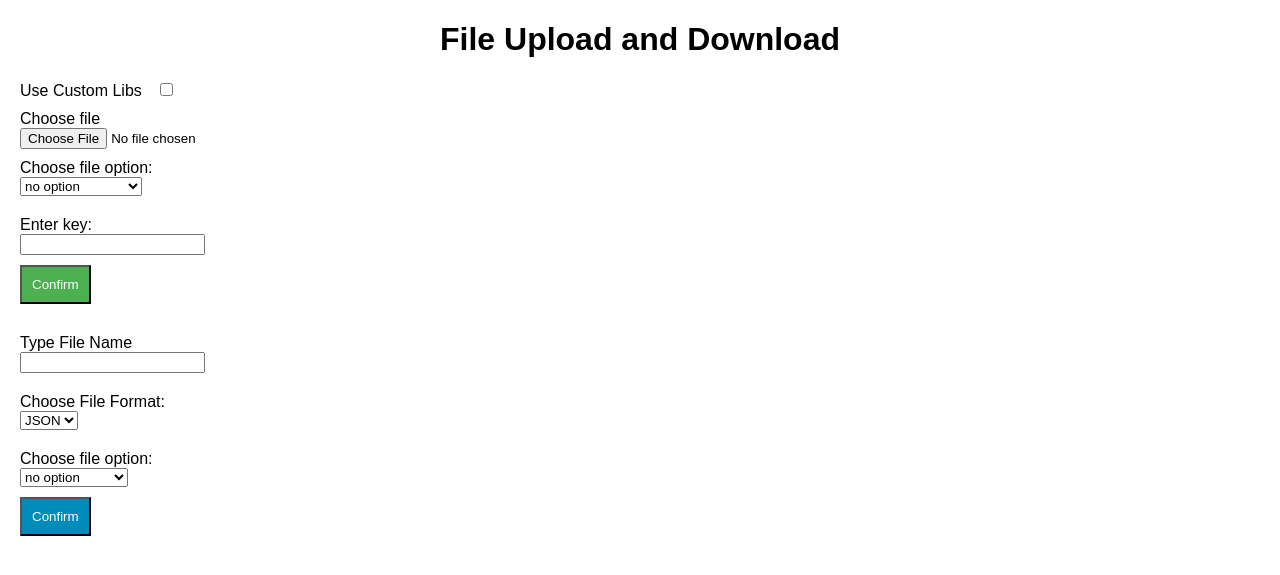
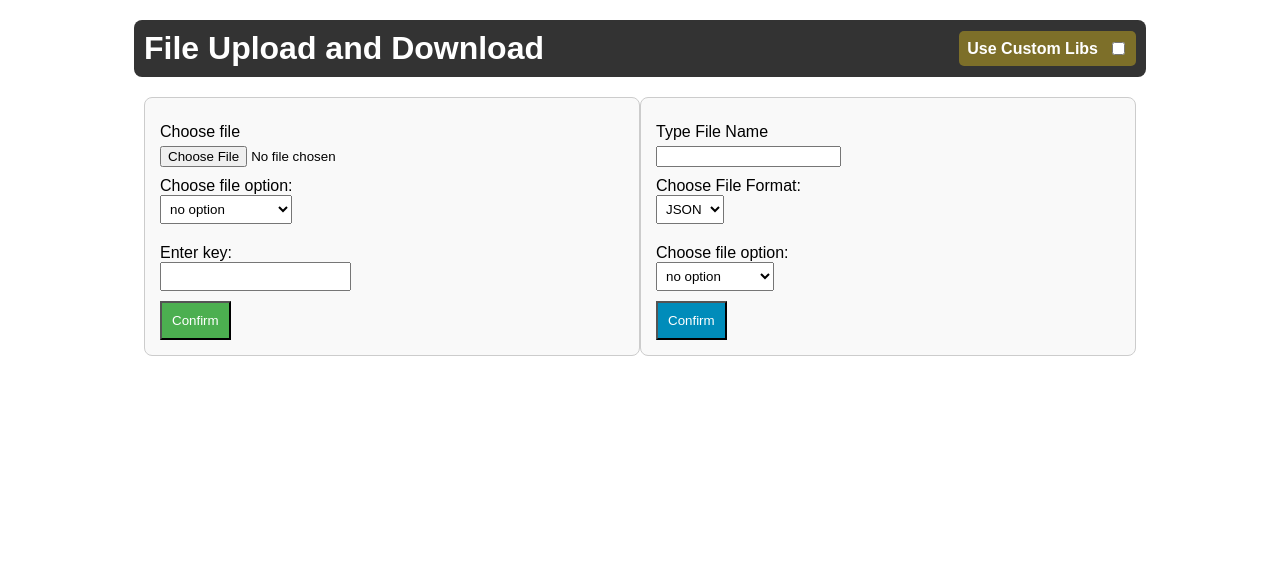
Before and after one commit to Tikhon-Radkevich/IndustrialProgramming, a FastAPI app: page / in a window 1280 px wide. Shown: the top 575 px of the page. Run offline with FastAPI, Linux system fonts and the light colour scheme.

Commit message:
uploadConfirmButton id added for confirm button, to use it in selenium tests

```diff
--- a/api/templates/index.html
+++ b/api/templates/index.html
@@ -4,27 +4,60 @@
     <meta charset="UTF-8">
     <meta name="viewport" content="width=device-width, initial-scale=1.0">
     <title>File Upload and Download</title>
+
+    <style>
+        body {
+            font-family: Arial, sans-serif;
+            margin: 20px;
+            display: flex;
+            flex-direction: column;
+            align-items: center;
+        }
+
+        #headerDiv {
+            width: 80%;
+            margin-bottom: 20px;
+        }
+
+        #contentDiv {
+            width: 80%;
+            display: flex;
+            justify-content: space-between;
+        }
+
+        #uploadForm, #downloadForm, #messageDiv {
+            width: 48%; /* Adjusted width to allow some space between forms */
+            margin-bottom: 20px;
+        }
+    </style>
 </head>
-<body style="font-family: Arial, sans-serif; margin: 20px;">
+<body>
+
 <script src="/static/download_file.js"></script>
 <script src="/static/upload_file.js"></script>
 
-<h1 style="text-align: center;">File Upload and Download</h1>
+<!-- Header Div -->
+<div id="headerDiv" style="display: flex; justify-content: space-between; align-items: center; background-color: #333; padding: 10px; border-radius: 8px; margin-bottom: 20px; color: white;">
+    <h1 style="margin: 0;">File Upload and Download</h1>
 
-<!-- Upload Form -->
-<form id="uploadForm" action="/uploadfile/" method="post" enctype="multipart/form-data" style="margin-bottom: 30px;">
-    <label for="useCustomLibs" style="margin-right: 10px;">Use Custom Libs</label>
-    <input type="checkbox" id="useCustomLibs" name="customLibs" value="true">
+    <div style="background-color: #7d6f29; padding: 8px; border-radius: 5px; display: flex; align-items: center;">
+        <label for="useCustomLibs" style="margin-right: 10px; font-weight: bold; color: white;">Use Custom Libs</label>
+        <input type="checkbox" id="useCustomLibs" name="customLibs" value="true">
+    </div>
+</div>
 
-    <br>
+<!-- Content Div -->
+<div id="contentDiv">
+    <!-- Upload Form -->
+    <form id="uploadForm" action="/uploadfile/" method="post" enctype="multipart/form-data" style="border: 1px solid #ccc; padding: 15px; border-radius: 8px; background-color: #f9f9f9;">
 
     <label for="file" style="display: block; margin-top: 10px;">Choose file</label>
-    <input type="file" name="file" id="file" accept=".json, .xml">
+    <input type="file" name="file" id="file" accept=".json, .xml, .zip" style="margin-top: 5px;">
 
     <br>
 
     <label for="fileOption" style="display: block; margin-top: 10px;">Choose file option:</label>
-    <select id="fileOption" style="margin-bottom: 10px;">
+    <select id="fileOption" style="margin-bottom: 10px; padding: 5px;">
         <option value="none">no option</option>
         <option value="unzip">Unzip</option>
         <option value="decrypt">Decrypt</option>
@@ -35,23 +68,22 @@
     <br>
 
     <label for="keyInput" style="display: block; margin-top: 10px;">Enter key:</label>
-    <input type="text" id="keyInput" name="textInput" style="margin-bottom: 10px;">
+    <input type="text" id="keyInput" name="textInput" style="margin-bottom: 10px; padding: 5px;">
 
     <br>
 
-    <input type="button" value="Confirm" onclick="uploadFile()"
-           style="background-color: #4CAF50; color: white; padding: 10px; cursor: pointer;">
+    <input type="button" id="uploadConfirmButton" value="Confirm" onclick="uploadFile()" style="background-color: #4CAF50; color: white; padding: 10px; cursor: pointer;">
 </form>
 
-<!-- Download Form -->
-<form id="downloadForm" action="/download/" method="post" enctype="multipart/form-data">
+    <!-- Download Form -->
+    <form id="downloadForm" action="/download/" method="post" enctype="multipart/form-data" style="border: 1px solid #ccc; padding: 15px; border-radius: 8px; background-color: #f9f9f9;">
     <label for="fileName" style="display: block; margin-top: 10px;">Type File Name</label>
-    <input type="text" id="fileName" name="textInput" style="margin-bottom: 10px;">
+    <input type="text" id="fileName" name="textInput" style="margin-top: 5px;">
 
     <br>
 
     <label for="fileFormat" style="display: block; margin-top: 10px;">Choose File Format:</label>
-    <select id="fileFormat" style="margin-bottom: 10px;">
+    <select id="fileFormat" style="margin-bottom: 10px; padding: 5px;">
         <option value=".json">JSON</option>
         <option value=".xml">XML</option>
     </select>
@@ -59,7 +91,7 @@
     <br>
 
     <label for="saveFileOption" style="display: block; margin-top: 10px;">Choose file option:</label>
-    <select id="saveFileOption" style="margin-bottom: 10px;">
+    <select id="saveFileOption" style="margin-bottom: 10px; padding: 5px;">
         <option value="none">no option</option>
         <option value="zip">ZIP</option>
         <option value="encrypt">Encrypt</option>
@@ -69,12 +101,13 @@
 
     <br>
 
-    <input type="button" value="Confirm" onclick="downloadFile()"
-           style="background-color: #008CBA; color: white; padding: 10px; cursor: pointer;">
+    <input type="button" value="Confirm" onclick="downloadFile()" style="background-color: #008CBA; color: white; padding: 10px; cursor: pointer;">
 </form>
 
+</div>
+
 <!-- Message Display -->
-<div id="messageDiv" style="margin-top: 20px; font-weight: bold;"></div>
+<div id="messageDiv"></div>
 
 </body>
 </html>
```
